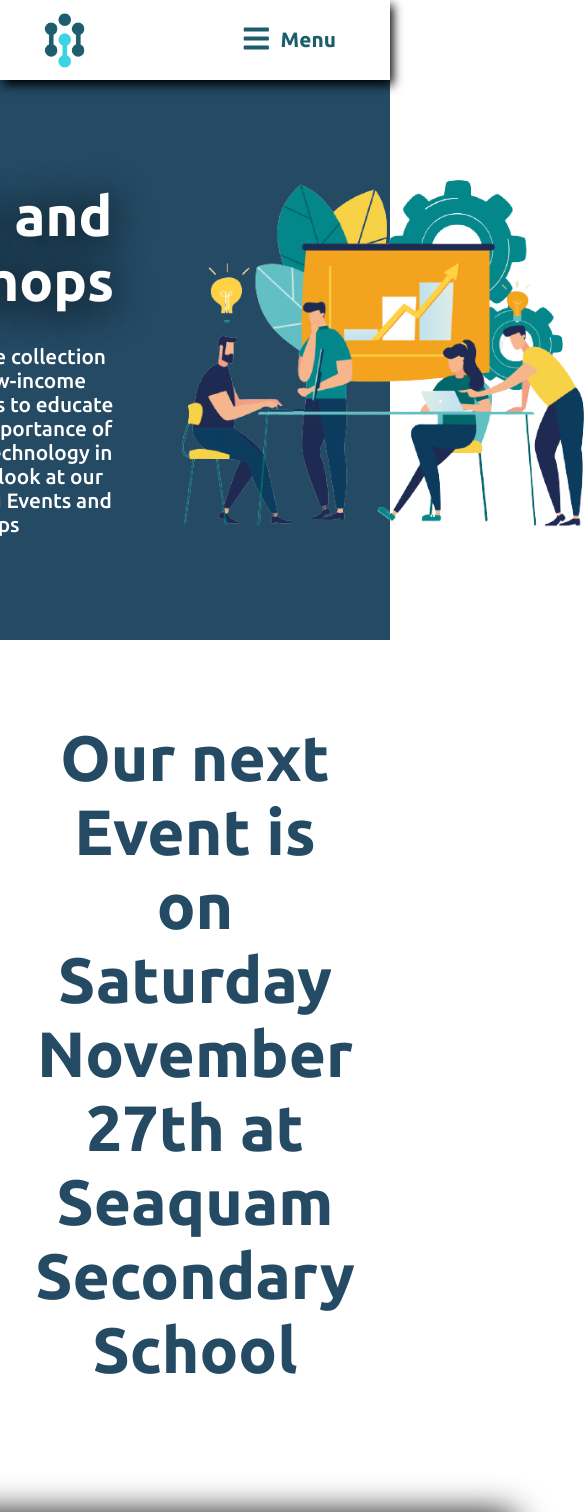
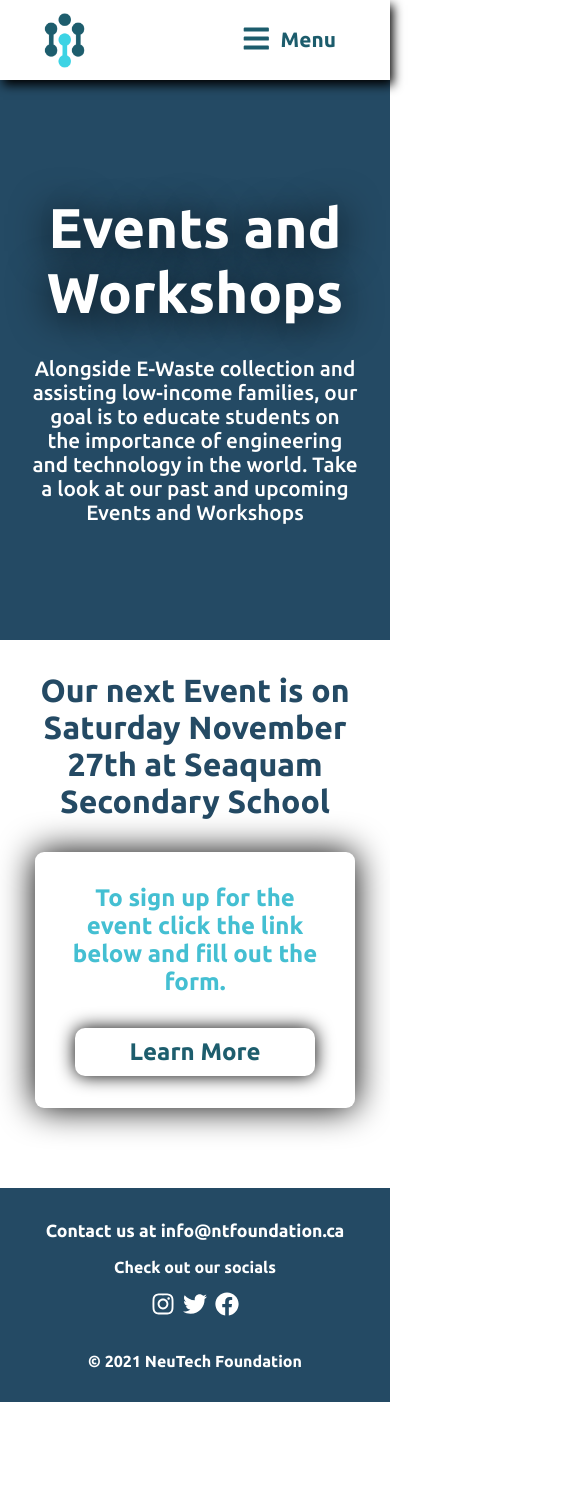
Before and after one commit to NeuTech-Admin/NeuTechSite, a React (Create React App) app: page /events in a window 390 px wide. Shown: the top 1512 px of the page, 585 px wide, since content can reach past the window. After the commit the page ends 1402 px from the top, so only its background shows below. Built offline with nearby package versions, Linux system fonts and the light colour scheme.

Commit message:
fixed some mobile responsiveness issues

```diff
--- a/src/components/pages/page_components/Events.css
+++ b/src/components/pages/page_components/Events.css
@@ -135,28 +135,8 @@
 
 @media screen and (max-width: 750px) {
 
-    .challenge-stats-container {
-        width: 100%;
-        border-radius: 0;
-        margin: 0;
-        margin-top: 3rem;
-        height: fit-content;
-        box-shadow: none;
-        display: flex;
-        flex-direction: column;
-    }
-
-    .stat-div {
-        margin: 2rem auto;
-    }
-
-    .stat-underline {
-        width: 85%;
-        margin: 0 auto;
-        height: 2px;
-        display: initial;
-        display: block;
-        background-color: #244a64;
+    .events-tech{
+        display: none;
     }
 
 }
--- a/src/components/pages/page_components/Workshops.css
+++ b/src/components/pages/page_components/Workshops.css
@@ -55,25 +55,19 @@
     border-bottom-right-radius:9px;
 }
 
-.card-div {
-    display: flex;
-    flex-direction: row;
-    width: fit-content;
-    justify-self: center;
-    opacity: 0;
-    transform: translateY(25%);
-    transition: all ease 1.25s;
-}
+@media screen and (max-width: 1200px) {
+    .event-desc{
+        width: 20rem;
+        margin-top: 2rem;
+        padding: 2rem;
+    }
 
-.card-div.visible {
-    opacity: 1;
-    transform: translateY(0);
-}
+    .event-header{
+        font-size: 2rem;
+        margin: 2rem auto 0 auto;
+    }
 
-@media screen and (max-width: 1200px) {
-    .card-div {
-        display: flex;
-        flex-direction: column;
-        margin-top: -2.5rem;
+    .upcoming-events{
+        width: 20rem;
     }
 }
--- a/src/components/toolbars/Navbar.css
+++ b/src/components/toolbars/Navbar.css
@@ -118,6 +118,7 @@
         text-align: center;
         padding: 2rem;
         width: 100%;
+        margin-top: -8rem;
         font-family: ubuntu-bold;
         display: table;
         color: #fff;
```
